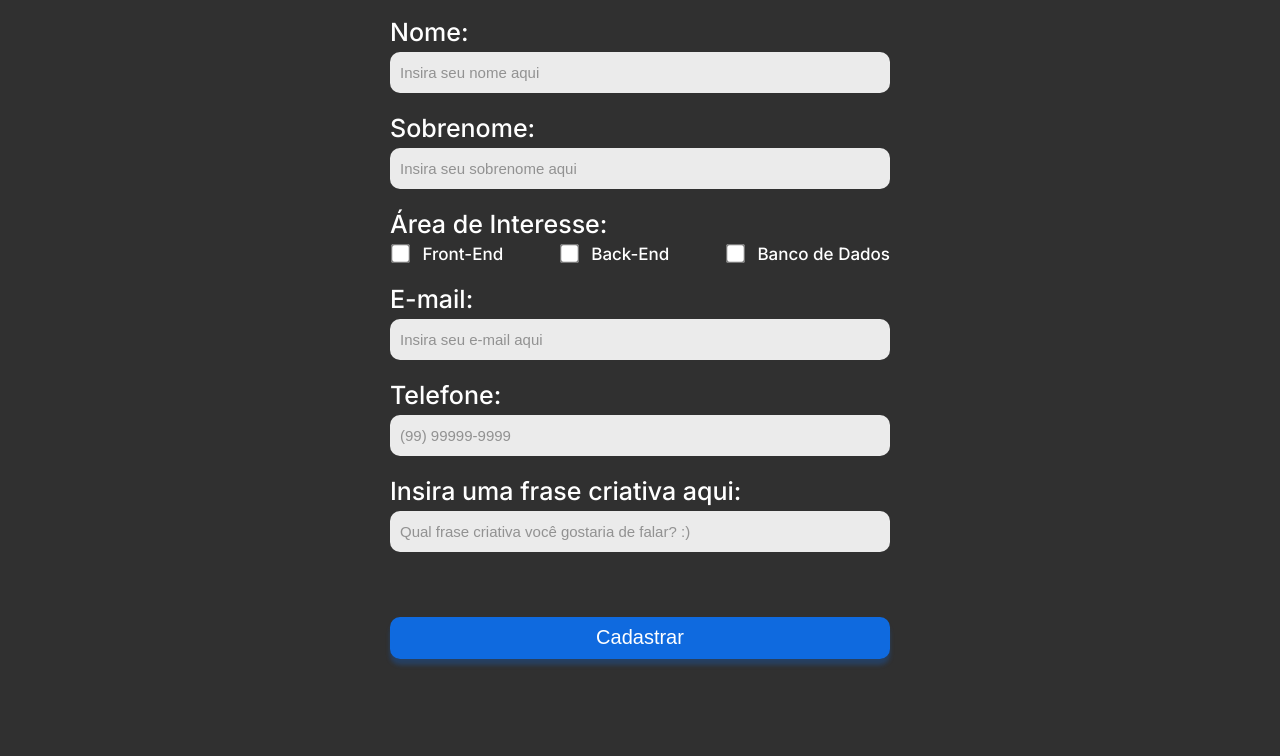
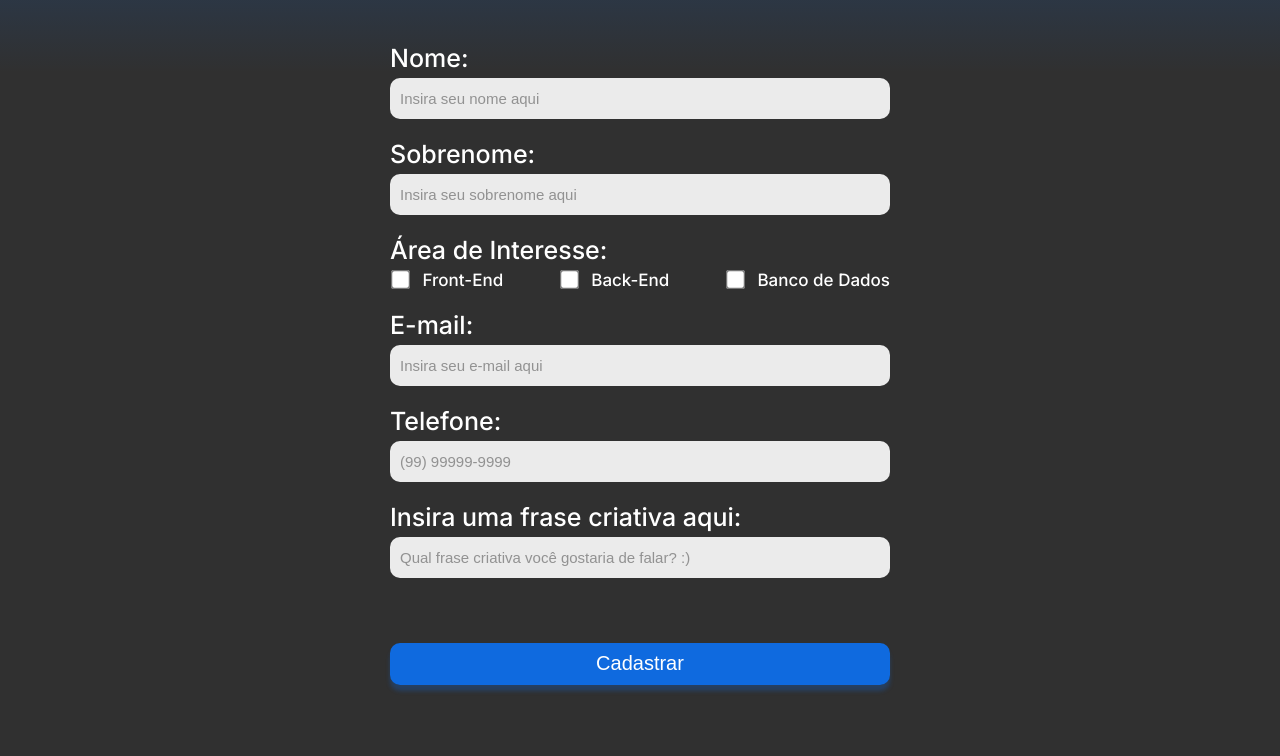
Before and after one commit to iLuiszin/BootcampDNC, a plain HTML site: page index.html in a window 1280 px wide. Shown: the part 638-1394 px from the top of the page. Drawn offline with Linux system fonts and the light colour scheme.

Commit message:
Últimos ajustes no gradiente do background

```diff
--- a/styles.css
+++ b/styles.css
@@ -13,7 +13,7 @@ body {
   background: linear-gradient(
       180deg,
       rgba(12, 112, 242, 0.5) 19.91%,
-      rgba(12, 112, 242, 0) 24.84%
+      rgba(12, 112, 242, 0) 40%
     ),
     var(--preto-dnc);
   background-repeat: no-repeat;
@@ -109,6 +109,7 @@ header b.teste {
 }
 
 form {
+  margin-top: 2%;
   width: 500px;
   color: white;
   font-family: var(--fonte-padrao);
```
